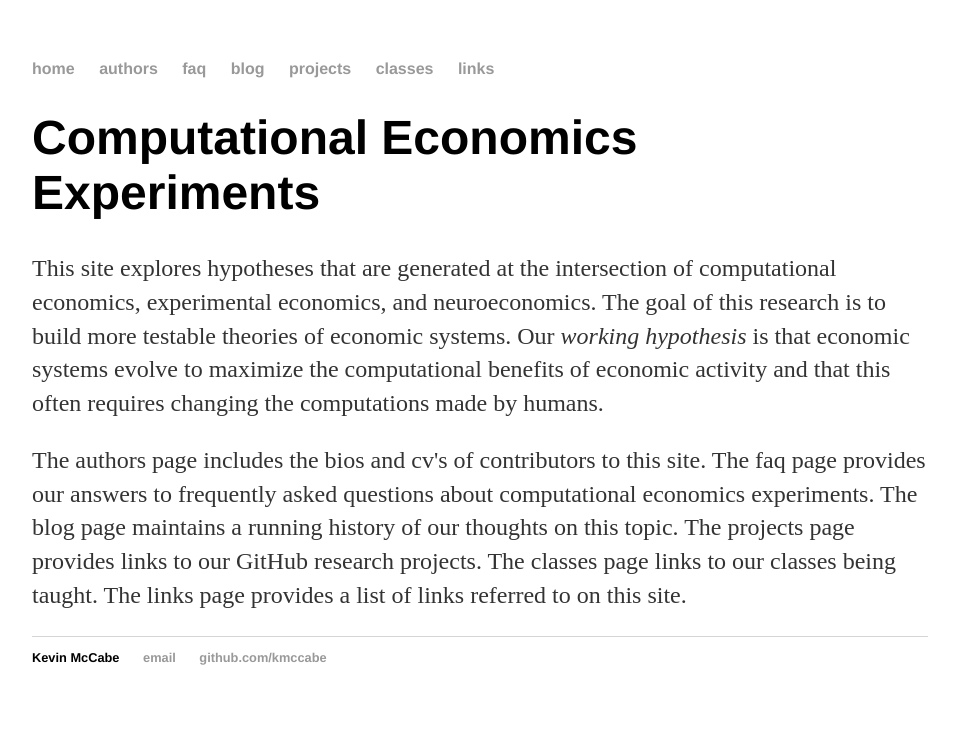
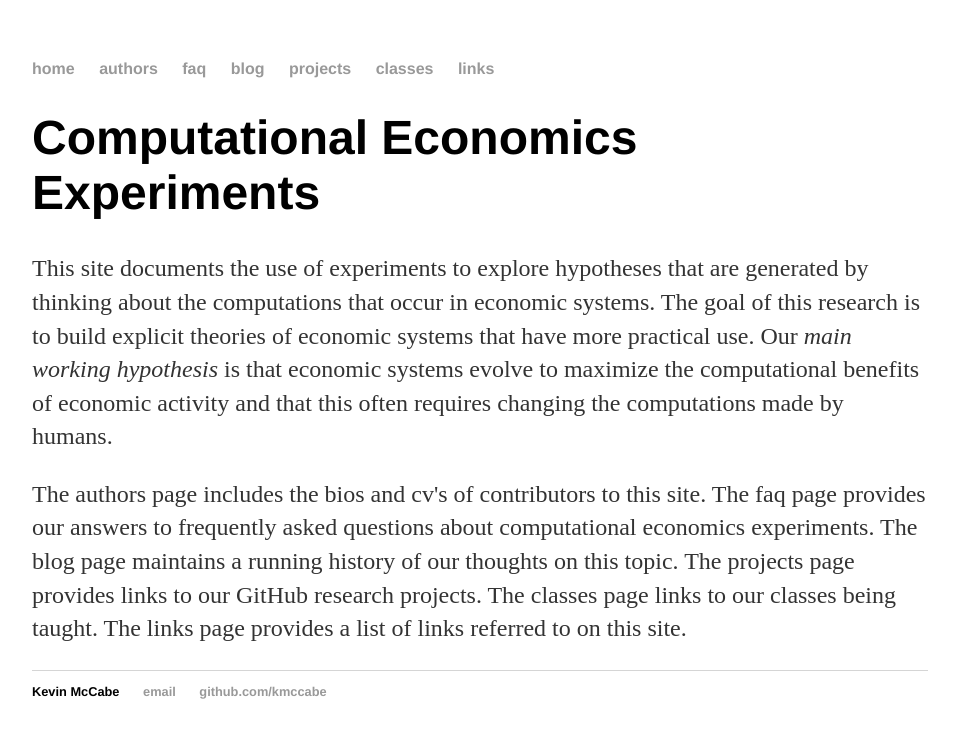
Before and after one commit to Kmccabe/KAM.github.io, a Jekyll site: the page built from index.html, in a window 1280 px wide. Shown: the top 738 px of the page, without its empty margins (160-1119 px from the left). Built offline with Jekyll 4.4.1, drawn with Linux system fonts in a browser that asks for light colours.

Commit message:
Update index.html

```diff
--- a/index.html
+++ b/index.html
@@ -6,5 +6,5 @@ layout: default
 <div class="blurb">
 	<h1>Computational Economics Experiments</h1>
 </div><!-- /.blurb -->
-<p>This site explores hypotheses that are generated at the intersection of computational economics, experimental economics, and neuroeconomics.  The goal of this research is to build more testable theories of economic systems.  Our <em>working hypothesis</em> is that economic systems evolve to maximize the computational benefits of economic activity and that this often requires changing the computations made by humans.</p>
+<p>This site documents the use of experiments to explore hypotheses that are generated by thinking about the computations that occur in economic systems. The goal of this research is to build explicit theories of economic systems that have more practical use.  Our <em>main working hypothesis</em> is that economic systems evolve to maximize the computational benefits of economic activity and that this often requires changing the computations made by humans.</p>
 <p>The authors page includes the bios and cv's of contributors to this site. The faq page provides our answers to frequently asked questions about computational economics experiments. The blog page maintains a running history of our thoughts on this topic.  The projects page provides links to our GitHub research projects.  The classes page links to our classes being taught. The links page provides a list of links referred to on this site. </p>
```
